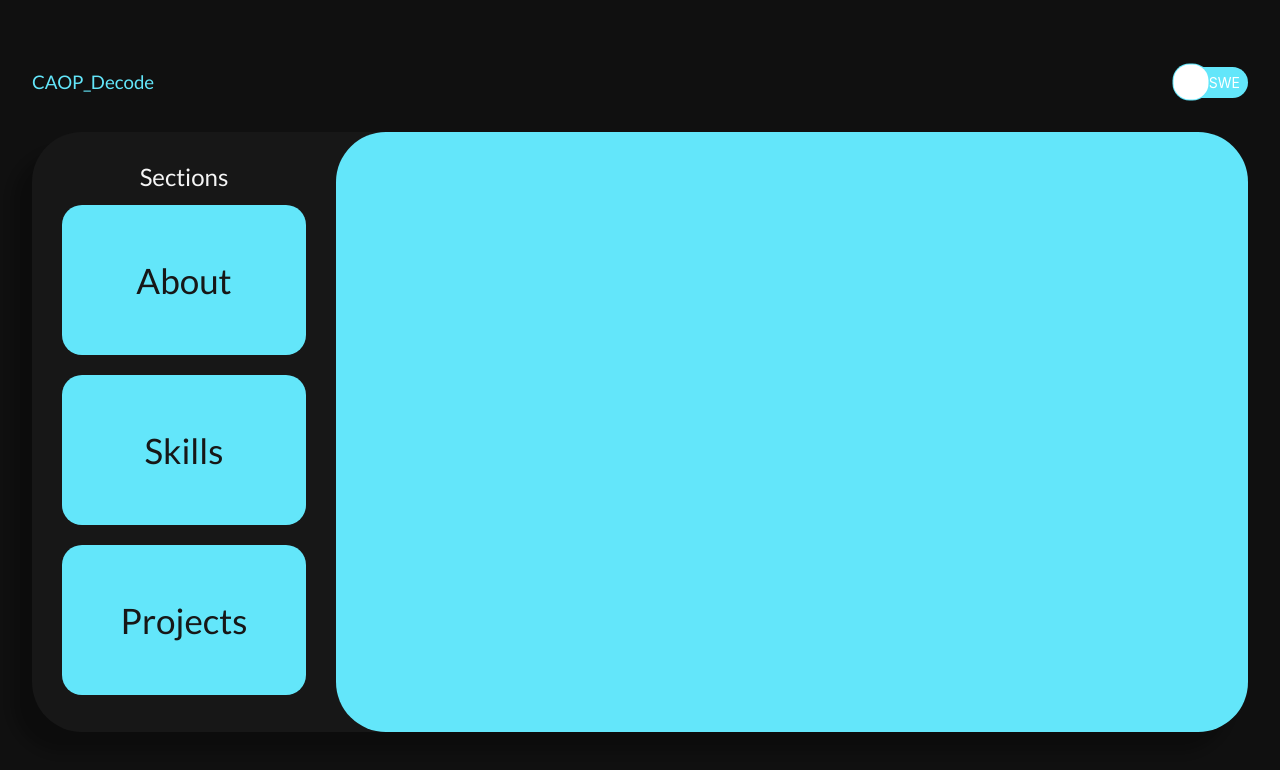
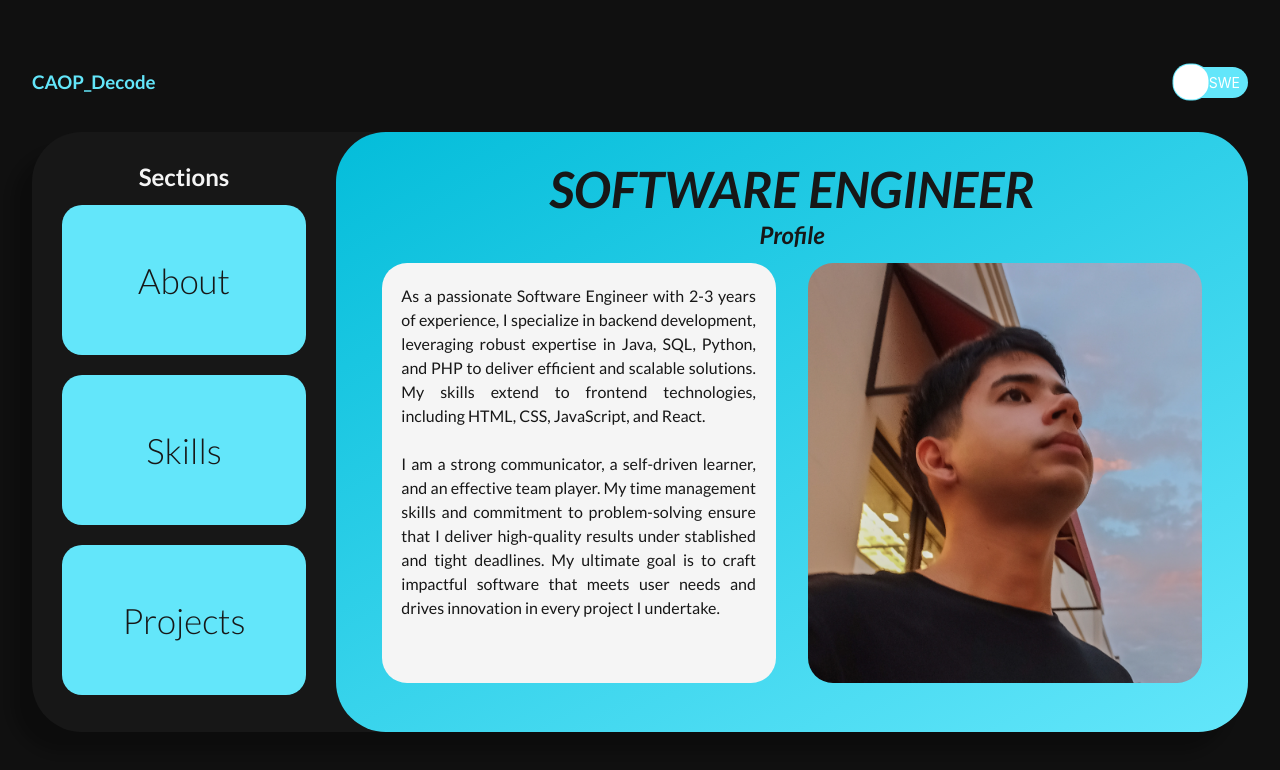
Before and after one commit to caopdecode/caopdecodePortfolio, a React (Vite) app: page / in a window 1280 px wide. Shown: the top 770 px of the page. Built offline with nearby package versions, Linux system fonts and the light colour scheme.

Commit message:
Portfolio CaopDecode InterfacesAdded

```diff
--- a/src/App.jsx
+++ b/src/App.jsx
@@ -4,6 +4,7 @@ import styled from 'styled-components'
 import './App.css'
 import Switch, { switchClasses } from '@mui/joy/Switch';
 import Typography from '@mui/joy/Typography';
+import SWEPic from './IMGs/SWEPic.jpg';
 
 const Header = styled.div`
   display: flex;
@@ -35,7 +36,8 @@ const InfoCont = styled.div`
   flex-direction: column;
   align-items: center;
   justify-content: left;
-  background-color: #63E6FA;
+  background: rgb(4,189,218);
+  background: linear-gradient(152deg, rgba(4,189,218,1) 0%, rgba(99,230,250,1) 100%);
   width: 75%;
   height: 100%;
   border-radius: 50px;
@@ -55,7 +57,7 @@ const CardsContainer = styled.div`
   height: 100%;
 `;
 
-const Card = styled.div`
+const Card = styled.button`
   display: flex;
   justify-content: center;
   align-items: center;
@@ -65,13 +67,109 @@ const Card = styled.div`
   margin: 10px;
   border-radius: 20px;
   cursor: pointer;
+  transition: 0.5s;
+  &:hover{
+    background-color: rgba(4,189,218,1);
+    transition: 0.5s;
+  }
+`;
+
+const SWETitle = styled.h1`
+  color: #171717;
+  font-size: 50px;
+  font-style: italic;
+  margin: 0px;
+  margin-top: 30px;
+`;
+
+const ProfileTitle = styled.h2`
+  color: #171717;
+  font-style: italic;
+  margin: 0px;
+`;
+
+const SWEInfo = styled.div`
+  display: flex;
+  flex-direction: row;
+  justify-content: space-between;
+  align-items: center;
+  width: 90%;
+  height: 70%;
+  margin-top: 10px;
+`;
+
+const SWETextCont = styled.div`
+  display: flex;
+  width: 48%;
+  height: 100%;
+  background-color: #F5F5F5;
+  justify-content: center;
+  align-items: center;
+  border-radius: 25px;
+`;
+
+const SWEPicCont = styled.div`
+  display: flex;
+  width: 48%;
+  height: 100%;
+  background-image: url(${SWEPic});
+  background-position: center center;
+  background-repeat: no-repeat;
+  background-size: cover;
+  justify-content: center;
+  align-items: center;
+  border-radius: 25px;
+`;
+
+const SWETextInfo = styled.p`
+  text-align: justify;
+  width: 90%;
+  height: 90%;
+  color: #171717;
 `;
 
 const CardText = styled.h2`
   color: #171717;
   font-size: 35px;
   cursor: pointer;
+  font-weight: 300;
 `;
+
+const SkillCard = styled.div`
+  display: flex;
+  justify-content: center;
+  align-items: center;
+  width: 15%;
+  height: 90%;
+  background-color: #F5F5F5;
+  border-radius: 20px;
+  transition: 0.5s;
+  &:hover{
+    translate: 0px -10px;
+    box-shadow: 0px 20px 10px 1px rgba(0, 0, 0, 0.2);
+    transition: 0.5s;
+  }
+`;
+
+const SkillsSec = styled.div`
+  display: flex;
+  justify-content: space-between;
+  align-items: center;
+  width: 95%;
+  height: 50%;
+  margin: 20px 0px;
+`;
+
+const SkillsDivider = styled.div`
+  display: flex;
+  flex-direction: column;
+  justify-content: center;
+  align-items: center;
+  width: 90%;
+  height: 95%;
+`;
+
+
 
 function App() {
 
@@ -81,6 +179,27 @@ function App() {
     setChecked(e.target.checked);
   }
 
+  const [about, setAbout] = useState(true);
+  const [skills, setSkills] = useState(false);
+  const [projects, setProjects] = useState(false);
+
+  const handleAbout = () =>{
+    setAbout(true);
+    setSkills(false);
+    setProjects(false);
+  }
+
+  const handleSkills = () =>{
+    setSkills(true);
+    setAbout(false);
+    setProjects(false);
+  }
+
+  const handleProjects = () =>{
+    setProjects(true);
+    setAbout(false);
+    setSkills(false);
+  }
 
   return (
     <>
@@ -127,18 +246,68 @@ function App() {
           <SectionsTitle>
             Sections
           </SectionsTitle>
-          <Card>
+          <Card onClick={handleAbout}>
             <CardText>About</CardText>
           </Card>
-          <Card>
+          <Card onClick={handleSkills}>
             <CardText>Skills</CardText>
           </Card>
-          <Card>
+          <Card onClick={handleProjects}>
             <CardText>Projects</CardText>
           </Card>
         </CardsContainer>
         <InfoCont>
+          <SWETitle>SOFTWARE ENGINEER</SWETitle>
+          <ProfileTitle>Profile</ProfileTitle>
+          <SWEInfo>
+          {about &&(
+            <>
+            <SWETextCont>
 
+              <SWETextInfo>
+              As a passionate Software Engineer with 2-3 years of experience, I specialize in backend development, leveraging robust expertise in Java, SQL, Python, and PHP to deliver efficient and scalable solutions. My skills extend to frontend technologies, including HTML, CSS, JavaScript, and React.
+              <br/><br/>
+              I am a strong communicator, a self-driven learner, and an effective team player. My time management skills and commitment to problem-solving ensure that I deliver high-quality results under stablished and tight deadlines. My ultimate goal is to craft impactful software that meets user needs and drives innovation in every project I undertake.
+              </SWETextInfo>
+            </SWETextCont>
+            <SWEPicCont/>
+            </>
+          )}
+           {skills &&(
+            <>
+            <SkillsDivider>
+              <SkillsSec>
+              <SkillCard>
+
+              </SkillCard>
+              <SkillCard>
+
+              </SkillCard>
+              <SkillCard>
+
+              </SkillCard>
+              <SkillCard>
+
+              </SkillCard>
+              </SkillsSec>
+              <SkillsSec>
+              <SkillCard>
+
+              </SkillCard>
+              <SkillCard>
+
+              </SkillCard>
+              <SkillCard>
+
+              </SkillCard>
+              <SkillCard>
+
+              </SkillCard>
+              </SkillsSec>
+            </SkillsDivider>
+            </>
+          )}
+          </SWEInfo>
         </InfoCont>
       </InfoBackgr>
     </>
--- a/src/main.jsx
+++ b/src/main.jsx
@@ -2,6 +2,12 @@ import { StrictMode } from 'react'
 import { createRoot } from 'react-dom/client'
 import './index.css'
 import '@fontsource/lato'
+import '@fontsource/lato/300.css';
+import '@fontsource/lato/400.css';
+import '@fontsource/lato/700.css';
+import '@fontsource/lato/900.css';
+import '@fontsource/lato/700-italic.css';
+import '@fontsource/lato/900-italic.css';
 import App from './App.jsx'
 
 createRoot(document.getElementById('root')).render(
```
Also changed, not shown: src/IMGs/SWEPic.jpg (added).
